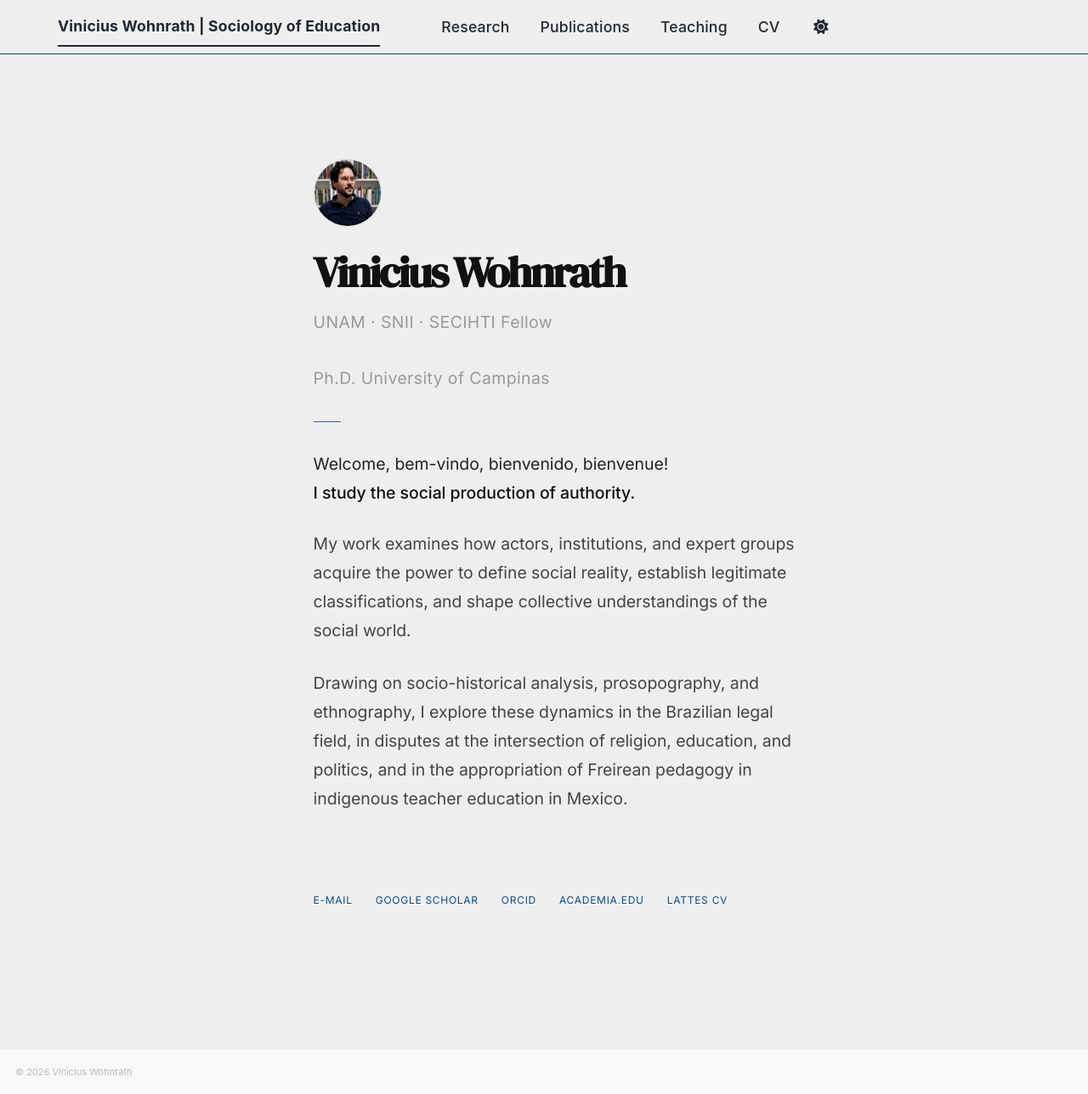
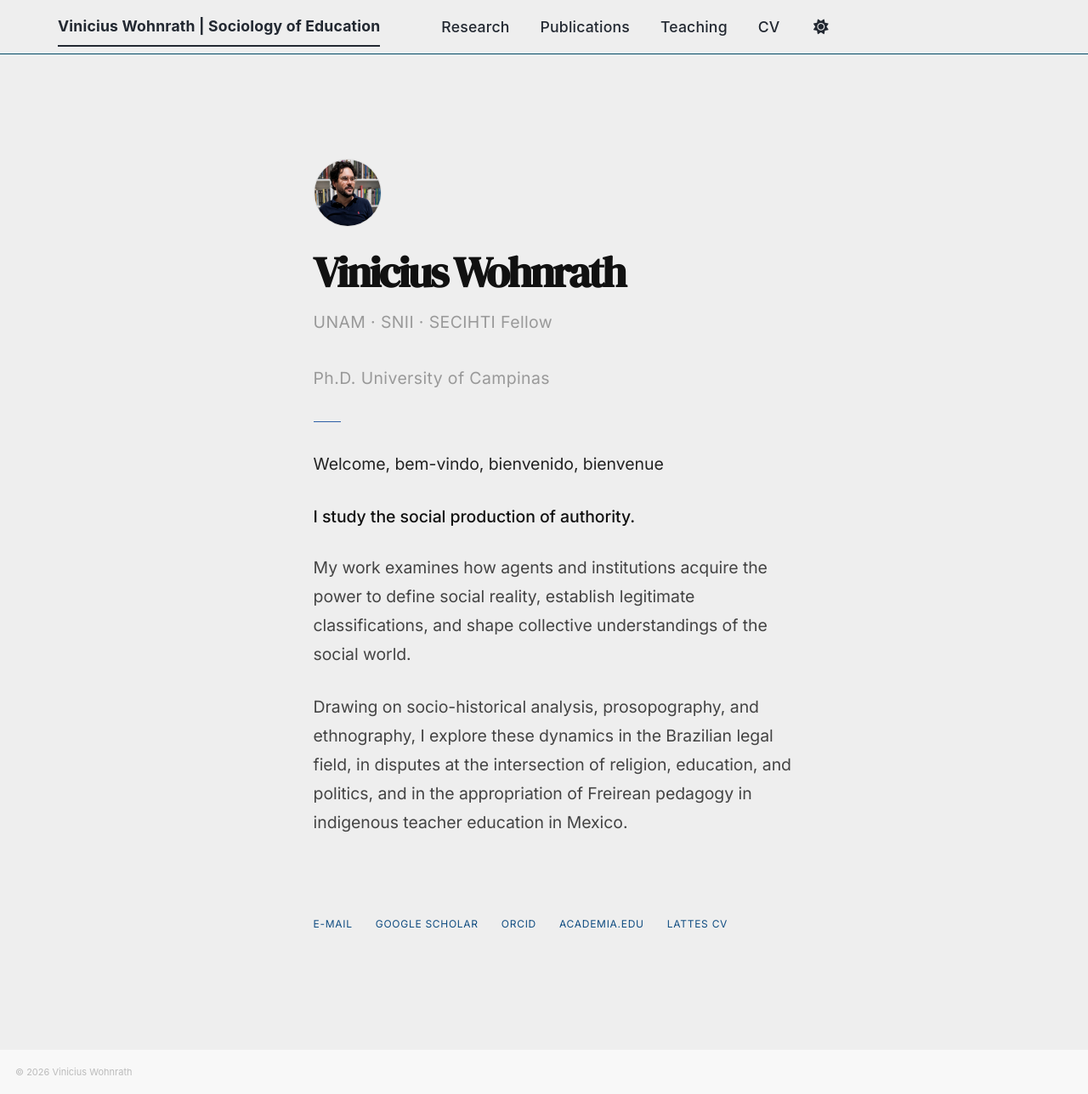
Before and after one commit to viniciuswohnrath/viniciuswohnrath.github.io, a Jekyll site: the page built from _pages/about.md, in a window 1280 px wide and 1288 px high. Shown: the whole window at 85% size. Built offline with Jekyll 4.4.1, drawn with Linux system fonts in a browser that asks for light colours; a script bundle is joined from its source files by our own code; library files that are not in the unit come from our copies.

Commit message:
Update about.md

```diff
--- a/_pages/about.md
+++ b/_pages/about.md
@@ -34,11 +34,11 @@ classes: wide
 
   <div class="vw-divider"></div>
 
-Welcome, bem-vindo, bienvenido, bienvenue!
+  <p class="vw-welcome">Welcome, bem-vindo, bienvenido, bienvenue</p>
 
-<p class="vw-body-lead">I study the social production of authority.</p>
+  <p class="vw-body-lead">I study the social production of authority.</p>
 
-<p class="vw-body">My work examines how actors, institutions, and expert groups acquire the power to define social reality, establish legitimate classifications, and shape collective understandings of the social world.</p>
+  <p class="vw-body">My work examines how agents and institutions acquire the power to define social reality, establish legitimate classifications, and shape collective understandings of the social world.</p>
 
   <p class="vw-body">Drawing on socio-historical analysis, prosopography, and ethnography, I explore these dynamics in the Brazilian legal field, in disputes at the intersection of religion, education, and politics, and in the appropriation of Freirean pedagogy in indigenous teacher education in Mexico.</p>
 
```
